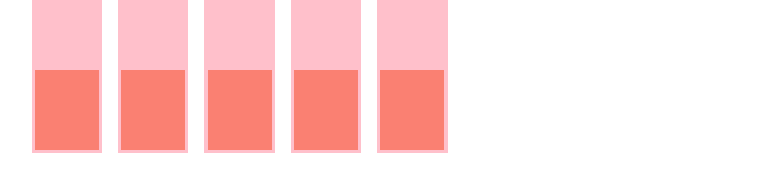
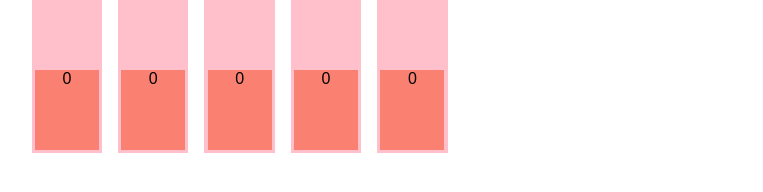
Before and after one commit to pzareba22/elevators, a React (Create React App) app: page / in a window 1280 px wide. Shown: the part 520-712 px from the top of the page, without its empty margins (250-1013 px from the left). Built offline with nearby package versions, Linux system fonts and the light colour scheme.

Commit message:
added some divs

```diff
--- a/src/components/Elevator.tsx
+++ b/src/components/Elevator.tsx
@@ -3,19 +3,44 @@ import "../styles/Elevator.sass";
 
 type Props = {
     floor?: number;
+    maxFloor: number;
 };
 
 const elevatorPadding = 0.2;
 
-const Elevator: React.FC<Props> = ({ floor }) => {
+const Elevator: React.FC<Props> = ({ floor, maxFloor }) => {
     const shaftPos = floor ? floor * 5 + elevatorPadding : elevatorPadding;
+    const floorHeight = (30 + 2 * elevatorPadding) / (maxFloor + 1);
+
+    const onFloorClick = (floorNo: number) => {
+        console.log(`You just clicked floor ${floorNo}`);
+    };
+
+    const floors = Array.from({ length: maxFloor + 1 }, (_, i) => {
+        return (
+            <div
+                className="floor"
+                style={{ height: `${floorHeight}em` }}
+                onClick={() => onFloorClick(maxFloor - i)}
+                key={i}
+            >
+                {maxFloor - i}
+            </div>
+        );
+    });
 
     return (
         <div className="elevator" style={{ padding: `${elevatorPadding}em` }}>
+            {floors}
             <div
                 className="shaft"
-                style={{ bottom: shaftPos.toString() + "em" }}
-            ></div>
+                style={{
+                    bottom: `${shaftPos}em`,
+                    height: `${floorHeight}em`,
+                }}
+            >
+                {floor}
+            </div>
         </div>
     );
 };
```
